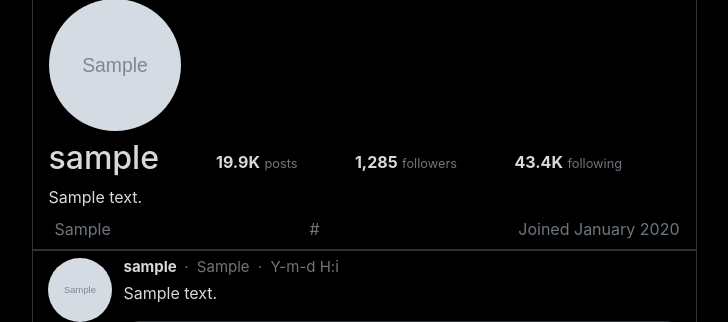
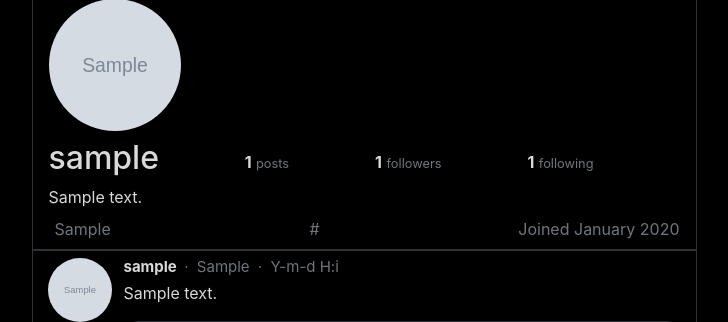
Before and after one commit to kkornel/django-social-app, a Django app: a page that uses users/templates/users/profile.html in a window 1280 px wide. Shown: the part 118-440 px from the top of the page, without its empty margins (276-1004 px from the left). Run offline with Django 3.2, Linux system fonts and the light colour scheme; tables that the repository leaves empty hold one stand-in row (values such as "Sample post"); grey boxes marked "Sample" are stand-in pictures; some libraries are stand-ins or nearby versions.

```diff
--- a/users/templates/users/profile.html
+++ b/users/templates/users/profile.html
@@ -166,19 +166,19 @@
                     <div class="mr-0 ml-0 row content-evenly" style="width: 100%;">
                         <div>
                             <a href="#posts" class="no-decoration">
-                                <span class="main-text-bold">19.9K</span>
+                                <span class="main-text-bold">{{ profile.posts.count }}</span>
                                 <span class="secondary-text"><small> posts</small></span>
                             </a>
                         </div>
                         <div>
                             <a href="#" class="no-decoration">
-                                <span class="main-text-bold">1,285</span>
+                                <span class="main-text-bold">{{ profile.followers.count }}</span>
                                 <span class="secondary-text"><small> followers</small></span>
                             </a>
                         </div>
                         <div>
                             <a href="#" class="no-decoration">
-                                <span class="main-text-bold">43.4K</span>
+                                <span class="main-text-bold">{{ profile.follows.count }}</span>
                                 <span class="secondary-text"><small> following</small></span>
                             </a>
                         </div>
```
Also changed, not shown: social/templates/social/home.html (+15 -0 lines), social/views.py (+9 -2 lines).
